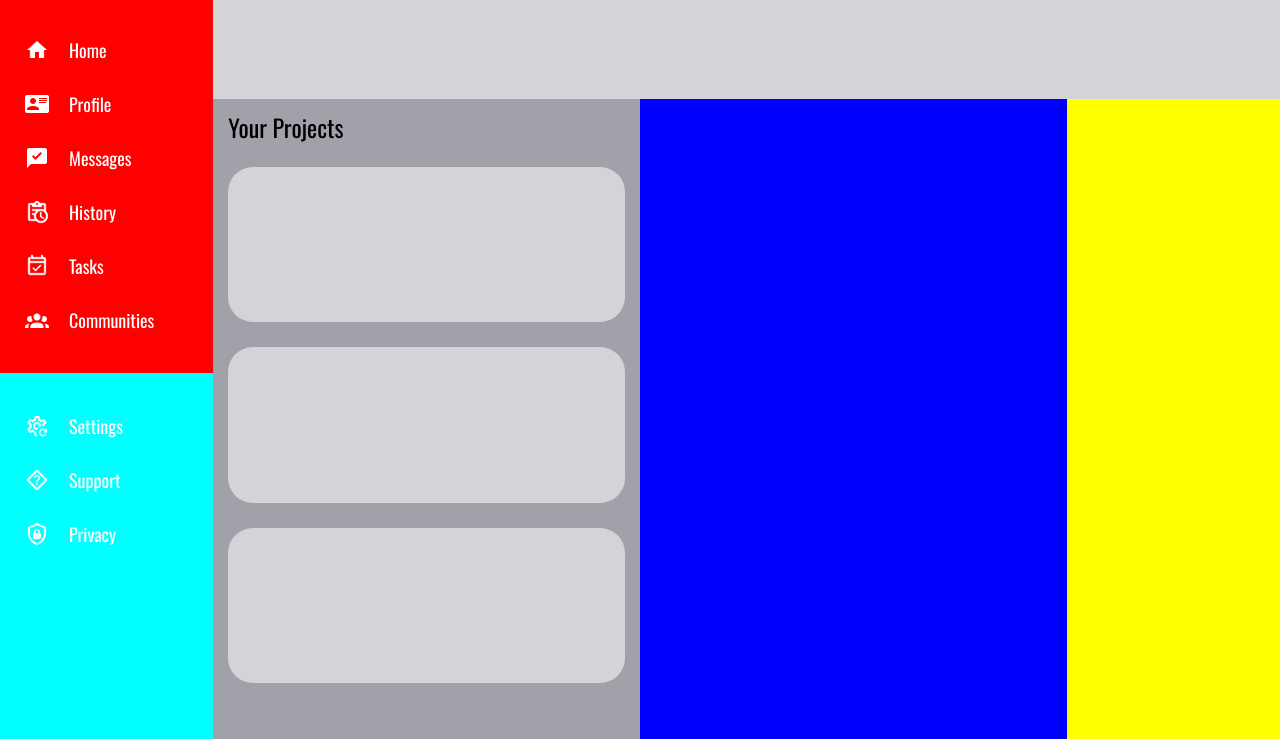
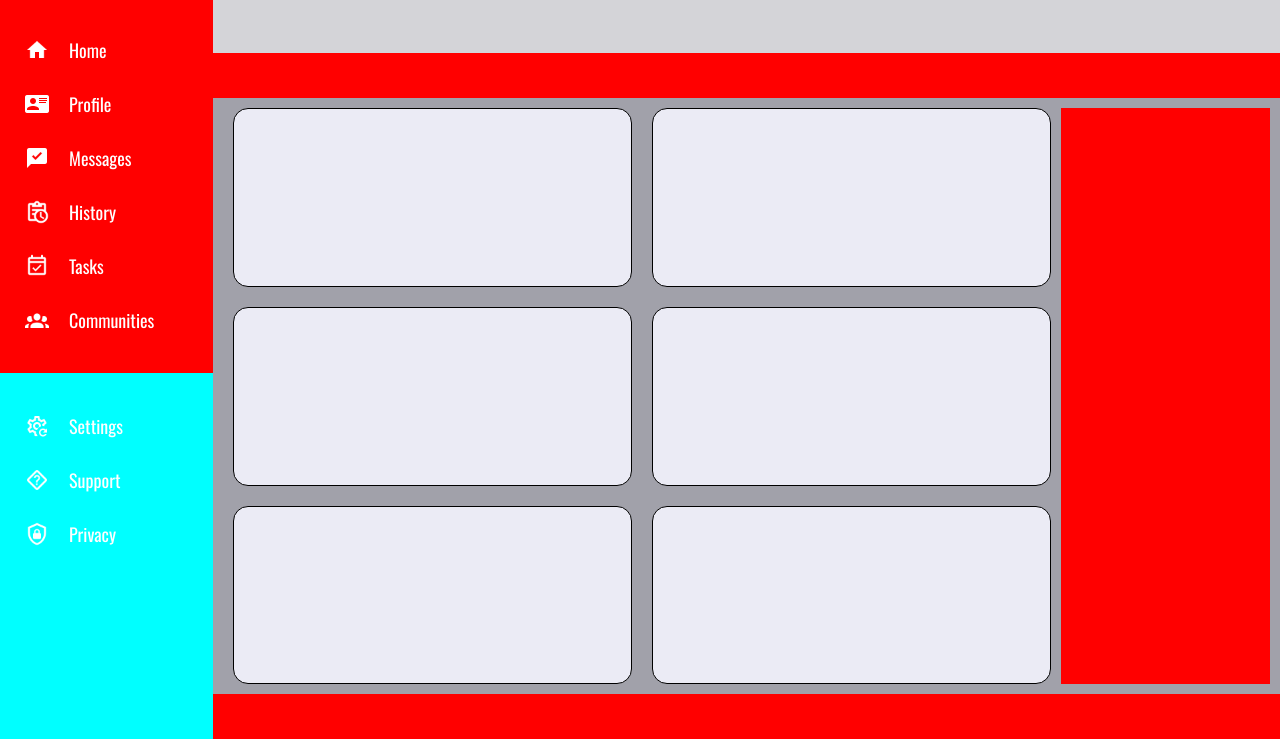
Before and after one commit to BlasioGodi/Admin-Dashboard, a website: page index.html in a window 1280 px wide. Shown: the part 61-800 px from the top of the page. Drawn offline with nearby package versions, Linux system fonts and the light colour scheme.

Commit message:
Updated styles

```diff
--- a/index.html
+++ b/index.html
@@ -53,17 +53,21 @@
             </div>
         </div>
         <div class="projects">
+            <div style="background-color:red"></div>
             <div class="content-project1">
-                <div>
-                    <h1>Your Projects</h1>
+                <div class="content">
+                    <div class="content-card"></div>
+                    <div class="content-card"></div>
+                    <div class="content-card"></div>
                 </div>
-                <div class="content-card"></div>
-                <div class="content-card"></div>
-                <div class="content-card"></div>
-                <div></div>
+                <div class="content">
+                    <div class="content-card"></div>
+                    <div class="content-card"></div>
+                    <div class="content-card"></div>
+                </div>
+                <div style="background-color:red"></div>
             </div>
-            <div style="background-color:blue"></div>
-            <div style="background-color:yellow"></div>
+            <div style="background-color:red"></div>
         </div>
     </div>
 </body>
--- a/public/style.css
+++ b/public/style.css
@@ -29,7 +29,7 @@ ul > li {
 .container {
   display: grid;
   grid-template-columns: 1fr 5fr;
-  grid-template-rows: 1fr 4fr;
+  grid-template-rows: 1fr 6fr;
   height: 100vh;
   width: 100vw;
 }
@@ -94,23 +94,28 @@ ul > li {
   background-color: var(--projects-bg-color);
   grid-column: 2/3;
   display: grid;
-  grid-template-columns: repeat(2, 1fr) 0.5fr;
+  /* grid-template-columns: repeat(2, 1fr) 0.5fr; */
+  grid-template-rows: 0.15fr 2fr 0.15fr;
 }
 
 .content-project1 {
   display: grid;
-  grid-template-rows: 0.2fr repeat(3, 2fr) 0.2fr;
-  padding: 15px;
-  gap: 25px;
+  grid-template-columns: repeat(2, 1fr) 0.5fr;
+  padding: 10px;
 }
 
 .content-project2 {
 }
 
-.content-project3 {
+.content {
+  display: grid;
+  grid-template-rows: repeat(3, 1fr);
+  gap: 20px;
+  padding-left: 10px;
+  padding-right: 10px;
 }
-
 .content-card {
-  background-color: #d4d4d8;
-  border-radius: 25px;
+  border: 1px solid black;
+  background-color: #ebebf5;
+  border-radius: 15px;
 }
```
